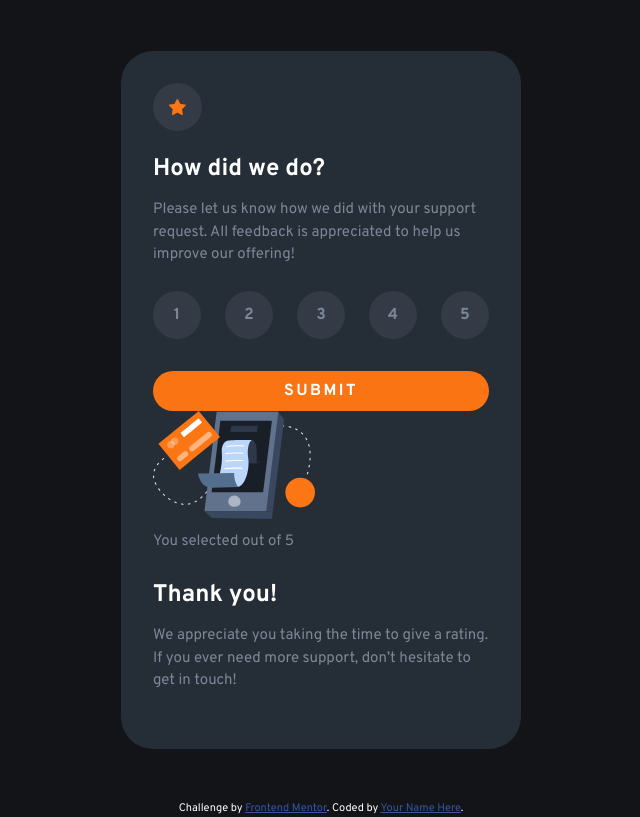
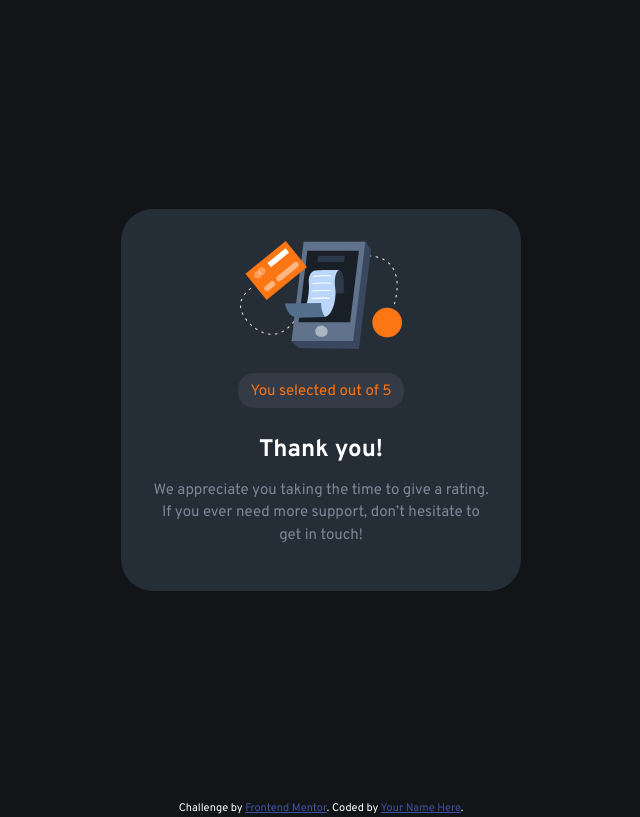
Before and after one commit to Grill3dCheese/FEM-RatingComponent, a website: page src/index.html in a window 1280 px wide. Shown: the whole page, without its empty margins (319-959 px from the left). Drawn offline with Linux system fonts and the light colour scheme.

Commit message:
style thank you side of card and create hidden class

```diff
--- a/src/sass/style.scss
+++ b/src/sass/style.scss
@@ -111,6 +111,33 @@ li button:focus {
   color: $orange;
 }
 
+.thanks {
+  display: flex;
+  flex-direction: column;
+  justify-content: center;
+  align-items: center;
+  text-align: center;
+}
+
+p.number-selected {
+  margin: 1.5rem 0;
+}
+
+.thanks p:nth-of-type(2) {
+  margin: 0.75rem 0;
+}
+
+.hidden {
+  display: none;
+}
+
+.number-selected {
+  background: $elements-color;
+  color: $orange;
+  padding: 0.5rem 0.75rem 0.25rem 0.75rem;
+  border-radius: 1rem;
+}
+
 .attribution {
   font-size: 11px;
   text-align: center;
```
Also changed, not shown: src/assets/css/style.css, 1 other file.
